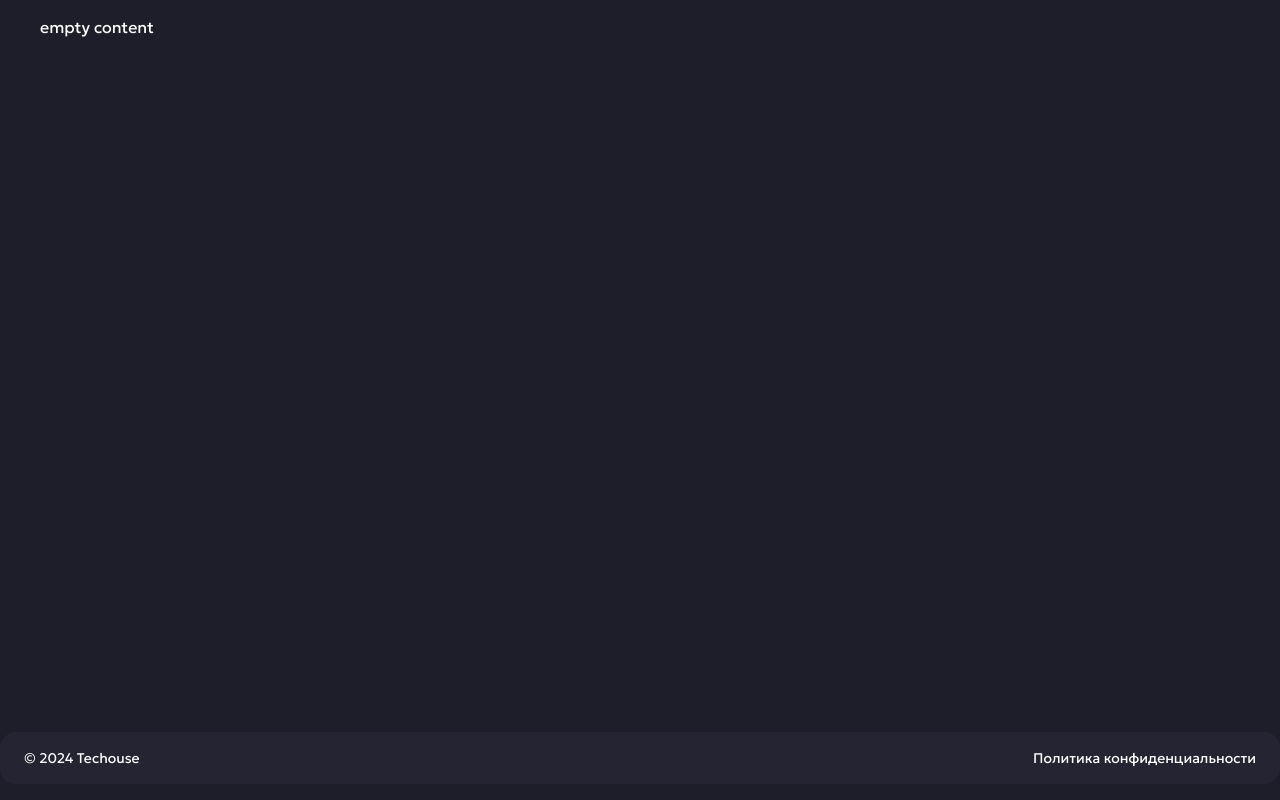
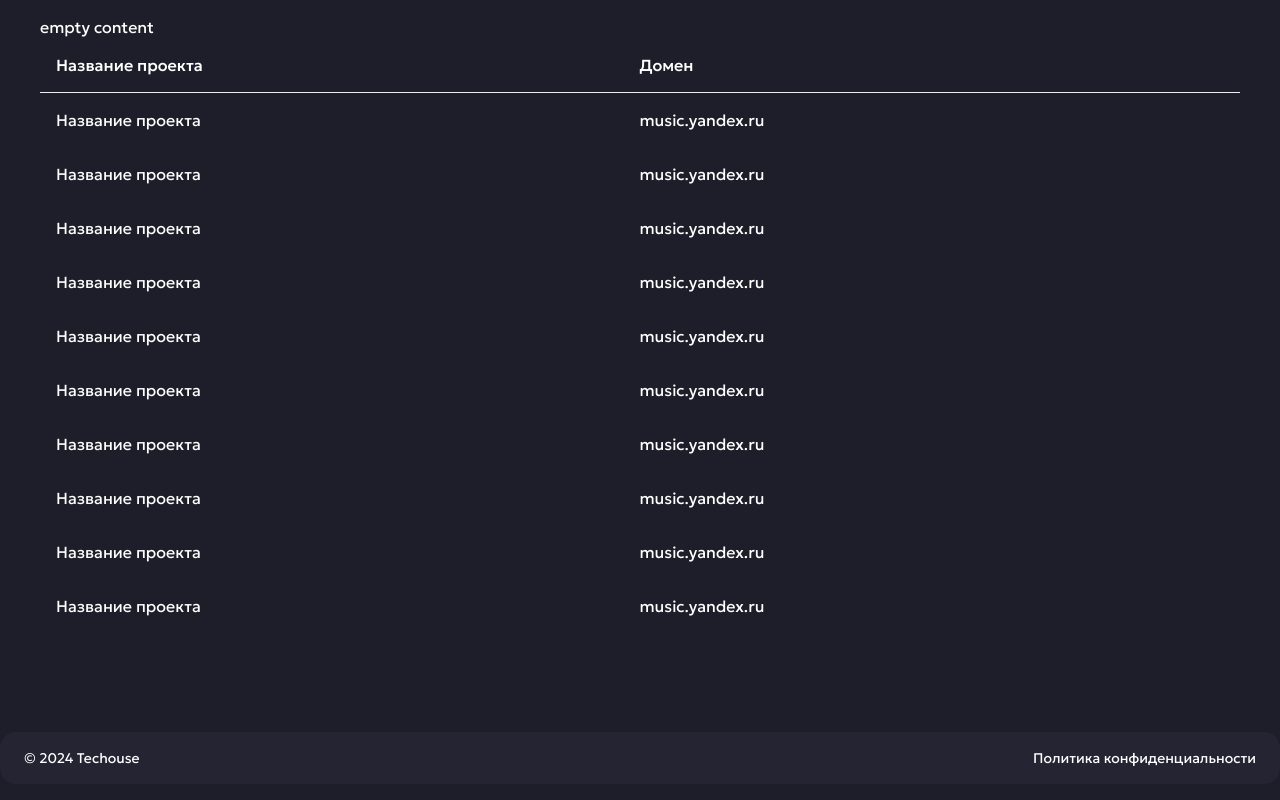
Before and after one commit to DZavg/lock-box-front, a Vue app: page /projects in a window 1280 px wide. Built offline with nearby package versions, Linux system fonts and the light colour scheme.

Commit message:
feat(ProjectsPage): add ProjectsTable component

```diff
--- a/src/pages/Projects/ui/ProjectsPage.vue
+++ b/src/pages/Projects/ui/ProjectsPage.vue
@@ -1,7 +1,10 @@
 <template>
 	<p>empty content</p>
+	<ProjectsTable />
 </template>
 
-<script lang="ts" setup></script>
+<script lang="ts" setup>
+import ProjectsTable from '@/widgets/Projects/ui/ProjectsTable.vue'
+</script>
 
 <style lang="scss" scoped></style>
```
